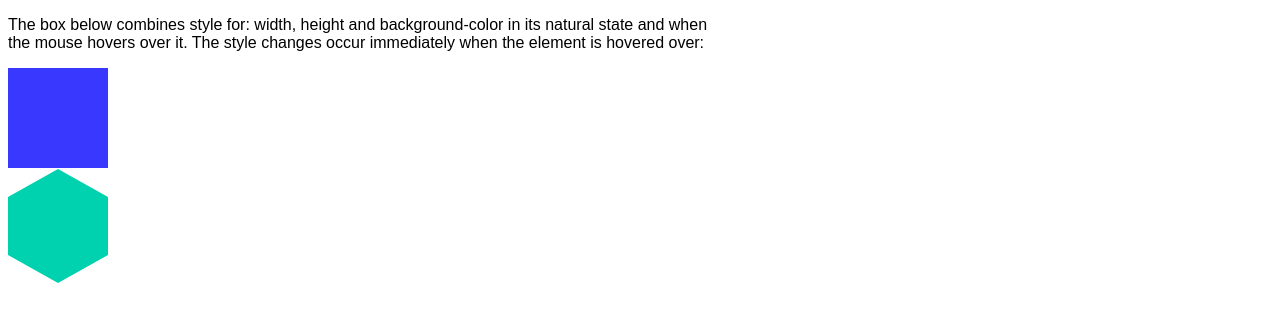
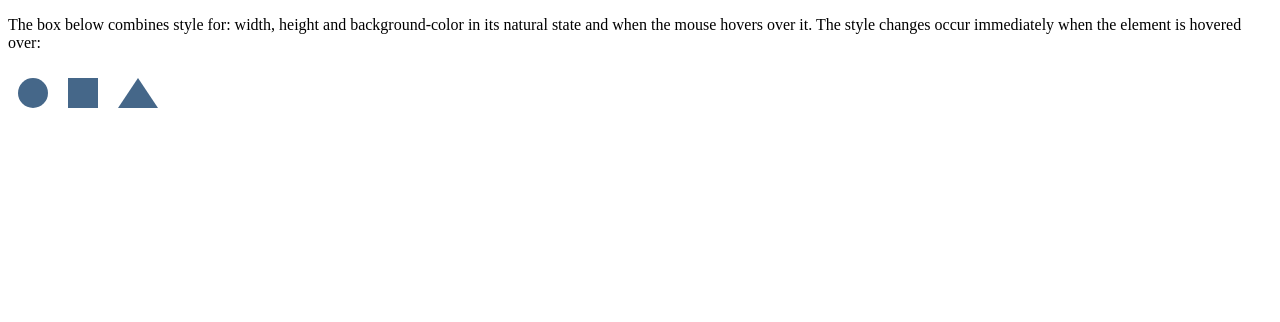
Before and after one commit to LeyLine/transitions-and-animations, a plain HTML site: page index.html in a window 1280 px wide. Drawn offline with Linux system fonts and the light colour scheme.

Commit message:
Starting Animation Exercise

```diff
--- a/index.html
+++ b/index.html
@@ -1,15 +1,23 @@
 <!DOCTYPE html>
 <html>
+
 <head>
   <meta charset="utf-8">
   <title>Transitions and Animations</title>
   <link rel="stylesheet" href="style.css">
 </head>
+
 <body>
   <p>The box below combines style for: width, height and background-color in its natural state and when the mouse hovers over it. The style changes occur immediately when the element is hovered over:</p>
   <div class="box"></div>
+  <!-- <div class="container">
+    <div class="hexagon"></div>
+  </div> -->
   <div class="container">
-  <div class="hexagon"></div>
+  <div class="circle"></div>
+  <div class="square"></div>
+  <div class="triangle"></div>
 </div>
 </body>
+
 </html>
--- a/style.css
+++ b/style.css
@@ -1,4 +1,4 @@
-.box {
+/* .box {
   display: block;
   width: 100px;
   height: 100px;
@@ -9,7 +9,7 @@
   background-color: #00D1AE;
   width: 200px;
   height: 200px;
-  transition: width 2s ease-in 1s, height 4s, background-color 6s;
+  transition: width 2s ease-in 1s, height 4s, background-color 6s, transform 2s;;
 }
 
 p {
@@ -59,3 +59,31 @@ p {
     width: 100%;
   }
 }
+
+.container {
+  margin: 20px 0 0 20px;
+  display: inline-block;
+} */
+
+.circle {
+  background: #456789;
+  border-radius: 50%;
+  height: 30px;
+  width: 30px;
+  margin: 10px;
+  float: left;
+}
+.square {
+  background: #456789;
+  height: 30px;
+  width: 30px;
+  margin: 10px;
+  float: left;
+}
+.triangle {
+  margin: 10px;
+  float: left;
+  border-style: solid;
+  border-color: transparent transparent #456789 transparent;
+  border-width: 0 20px 30px 20px;
+}
```
Lines whose indentation alone changed are shown as unchanged.
